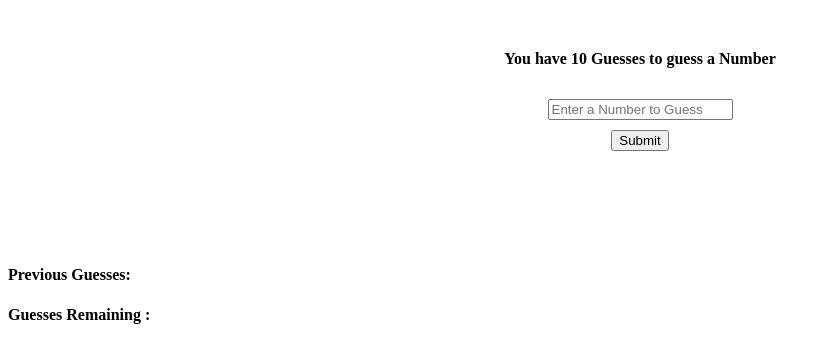
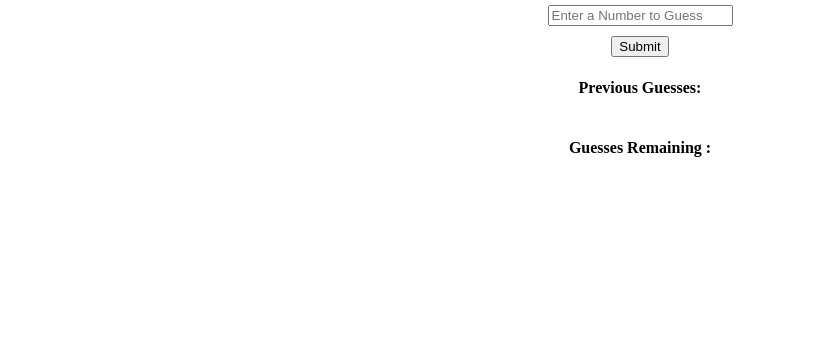
Before and after one commit to rushikeshshirke1107/javascript, a plain HTML site: page 06_Projects/04_project/index.html in a window 1280 px wide. Shown: the part 163-526 px from the top of the page, without its empty margins (0-831 px from the left). Drawn offline with Linux system fonts and the light colour scheme.

Commit message:
written css for project four

```diff
--- a/06_Projects/04_project/style.css
+++ b/06_Projects/04_project/style.css
@@ -3,6 +3,10 @@
     flex-direction: column;
     justify-content: center;
     align-items: center;
-    height: 50vh;
     gap: 10px;
 }
+.container{
+    display:flex;
+    align-items: center;
+    flex-direction: column;
+}
```
